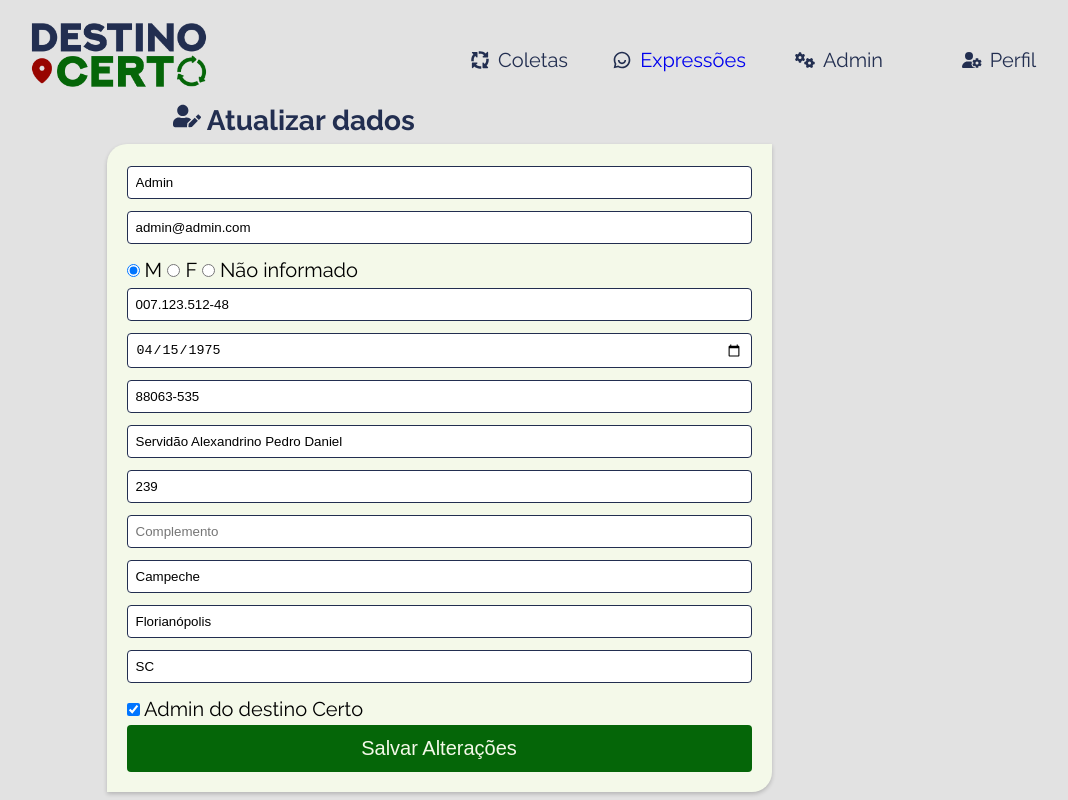
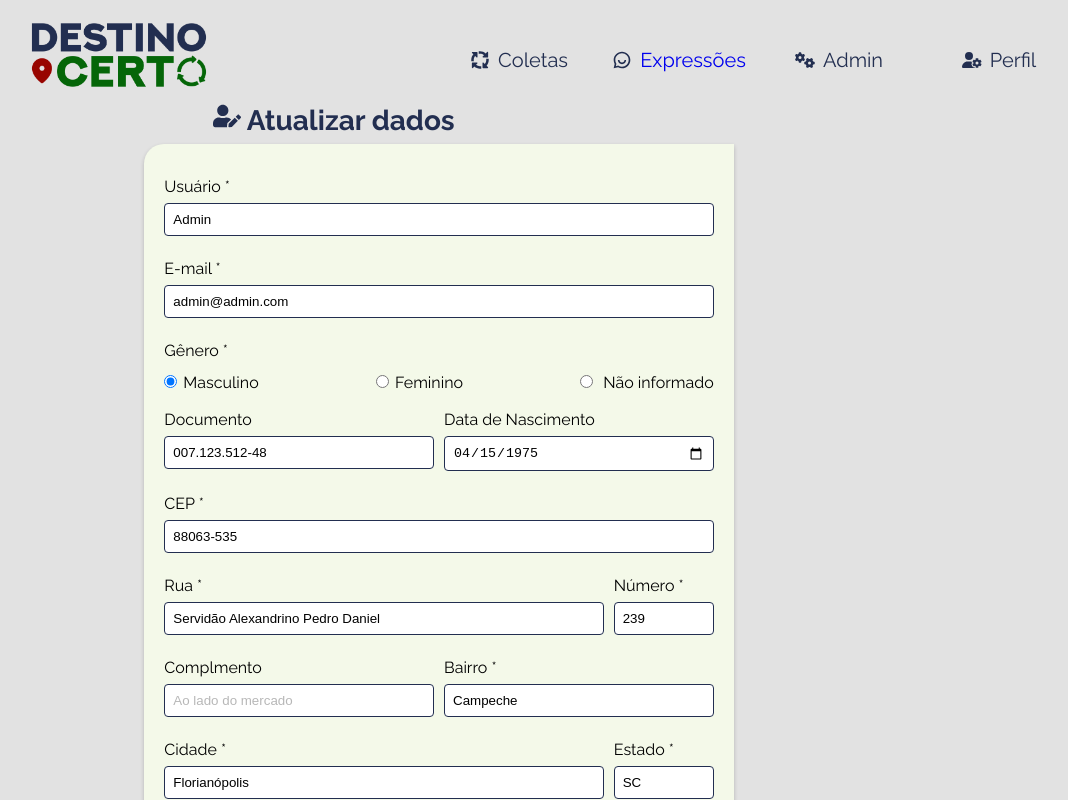
Before and after one commit to FuturoDEV-Eco/M3P-FrontEnd-Squad2, a React (Vite) app: page /users/edit/1 in a window 1280 px wide. Shown: the top 800 px of the page, without its empty margins (201-1269 px from the left). Built offline with nearby package versions, Linux system fonts and the light colour scheme; no server answers; data requests are answered from the project's data file; sample sign-in values are in the browser's storage; a web font is replaced by a local one.

Commit message:
feat: formulario de edicao de usuario

```diff
--- a/src/forms.css
+++ b/src/forms.css
@@ -42,3 +42,11 @@ textarea{
     background-color: #888;
     opacity: .4;
 }
+
+.gender-field {
+    display: flex;
+    justify-content: space-between;
+}
+.gender-field input {
+    margin-right: 6px;
+}
--- a/src/pages/EditUser.jsx
+++ b/src/pages/EditUser.jsx
@@ -4,7 +4,10 @@ import { useForm } from 'react-hook-form';
 import InputMask from 'react-input-mask';
 import { UsersContext } from '../context/UsersContext';
 import { FaUserEdit } from 'react-icons/fa';
+import '../forms.css'
+
 let isAdmin = JSON.parse(localStorage.getItem('admin'));
+
 function EditUser() {
   const { id } = useParams();
   const navigate = useNavigate();
@@ -84,20 +87,29 @@ function EditUser() {
       <div className='container-form'>
         <div className='card-form'>
           <form onSubmit={handleSubmit(onSubmit)}>
+
+          <div className="form-row">
+              <div className="form-field">
+                <label htmlFor="">Usuário *</label>
                 <input
                   type='text'
                   className={errors.name ? 'input-error' : ''}
-              placeholder='Nome'
+                  placeholder=''
                   {...register('name', { required: 'Oh queridu o nome precisa.' })}
                 />
                 {errors.name && (
                   <small className='error-message'>{errors.name.message}</small>
                 )}
+              </div>
+            </div>
 
+            <div className="form-row">
+              <div className="form-field">
+                <label htmlFor="">E-mail *</label>
                 <input
                   type='text'
                   className={errors.email ? 'input-error' : ''}
-              placeholder='E-mail'
+                  placeholder=''
                   {...register('email', {
                     required: 'E-mail a gente manda cartinha pro boi de mamão',
                   })}
@@ -105,7 +117,14 @@ function EditUser() {
                 {errors.email && (
                   <small className='error-message'>{errors.email.message}</small>
                 )}
+              </div>
+            </div>
 
+            <div className="form-row">
+              <div className="form-field">
+                <label htmlFor="">Gênero *</label>
+                <div className="gender-field">
+                <div>
                   <label className={errors.gender ? 'input-error' : ''}>
                     <input
                       {...register('gender', {
@@ -113,10 +132,11 @@ function EditUser() {
                       })}
                       type='radio'
                       value='M'
-              />{' '}
-              M{' '}
+                    />
+                    Masculino
                   </label>
-
+                </div>
+                <div>
                   <label className={errors.gender ? 'input-error' : ''}>
                     <input
                       {...register('gender', {
@@ -124,10 +144,11 @@ function EditUser() {
                       })}
                       type='radio'
                       value='F'
-              />{' '}
-              F{' '}
+                    />
+                    Feminino
                   </label>
-
+                </div>
+                <div>
                   <label className={errors.gender ? 'input-error' : ''}>
                     <input
                       {...register('gender', {
@@ -138,10 +159,19 @@ function EditUser() {
                     />{' '}
                     Não informado{' '}
                   </label>
+                </div>
+                </div>
+
                 {errors.gender && (
                   <small className='error-message'>{errors.gender.message}</small>
                 )}
+              </div>
+            </div>
 
+
+            <div className="form-row form-row-2columns">
+              <div className='form-field'>
+                <label htmlFor="">Documento</label>
                 <InputMask
                   mask='999.999.999-99'
                   placeholder='CPF'
@@ -165,7 +195,9 @@ function EditUser() {
                 {errors.cpf && (
                   <small className='error-message'>{errors.cpf.message}</small>
                 )}
-
+              </div>
+              <div className='form-field'>
+                <label htmlFor="">Data de Nascimento</label>
                 <input
                   type='date'
                   className={errors.birthDate ? 'input-error' : ''}
@@ -178,7 +210,13 @@ function EditUser() {
                     {errors.birthDate.message}
                   </small>
                 )}
+              </div>
+            </div>
 
+
+            <div className="form-row">
+              <div className="form-field">
+                <label htmlFor="">CEP *</label>
                 <InputMask
                   mask='99999-999'
                   placeholder='CEP'
@@ -203,7 +241,12 @@ function EditUser() {
                 {errors.zipCode && (
                   <small className='error-message'>{errors.zipCode.message}</small>
                 )}
+              </div>
+            </div>
 
+            <div className="form-row form-row-2columns dinamicColumns">
+              <div className='form-field'>
+                <label htmlFor="">Rua *</label>
                 <input
                   type='text'
                   className={errors.street ? 'input-error' : ''}
@@ -213,7 +256,9 @@ function EditUser() {
                 {errors.street && (
                   <small className='error-message'>{errors.street.message}</small>
                 )}
-
+              </div>
+              <div className='form-field small'>
+                <label htmlFor="">Número *</label>
                 <input
                   type='text'
                   className={errors.number ? 'input-error' : ''}
@@ -225,13 +270,20 @@ function EditUser() {
                 {errors.number && (
                   <small className='error-message'>{errors.number.message}</small>
                 )}
+              </div>
+            </div>
 
+            <div className="form-row form-row-2columns">
+              <div className='form-field'>
+                <label htmlFor="">Complmento</label>
                 <input
                   type='text'
-              placeholder='Complemento'
+                  placeholder='Ao lado do mercado'
                   {...register('complement')}
                 />
-
+              </div>
+              <div className='form-field'>
+                <label htmlFor="">Bairro *</label>
                 <input
                   type='text'
                   className={errors.neighborhood ? 'input-error' : ''}
@@ -245,11 +297,16 @@ function EditUser() {
                     {errors.neighborhood.message}
                   </small>
                 )}
+              </div>
+            </div>
 
+            <div className="form-row form-row-2columns dinamicColumns">
+              <div className='form-field'>
+                <label htmlFor="">Cidade *</label>
                 <input
                   type='text'
                   className={errors.city ? 'input-error' : ''}
-              placeholder='Cidade'
+                  placeholder=''
                   {...register('city', {
                     required: 'É em Floripa? Precisax dizer também.',
                   })}
@@ -257,7 +314,9 @@ function EditUser() {
                 {errors.city && (
                   <small className='error-message'>{errors.city.message}</small>
                 )}
-
+              </div>
+              <div className="form-field small">
+                <label htmlFor="">Estado *</label>
                 <input
                   type='text'
                   className={errors.state ? 'input-error' : ''}
@@ -269,10 +328,13 @@ function EditUser() {
                 {errors.state && (
                   <small className='error-message'>{errors.state.message}</small>
                 )}
+              </div>
+            </div>
+
             {isAdmin && (
               <label>
                 <input type='checkbox' {...register('admin')} /> Admin do
-                destino Certo
+                Destino Certo
               </label>
             )}
             <button type='submit'>Salvar Alterações</button>
```
Lines whose indentation alone changed are shown as unchanged.
